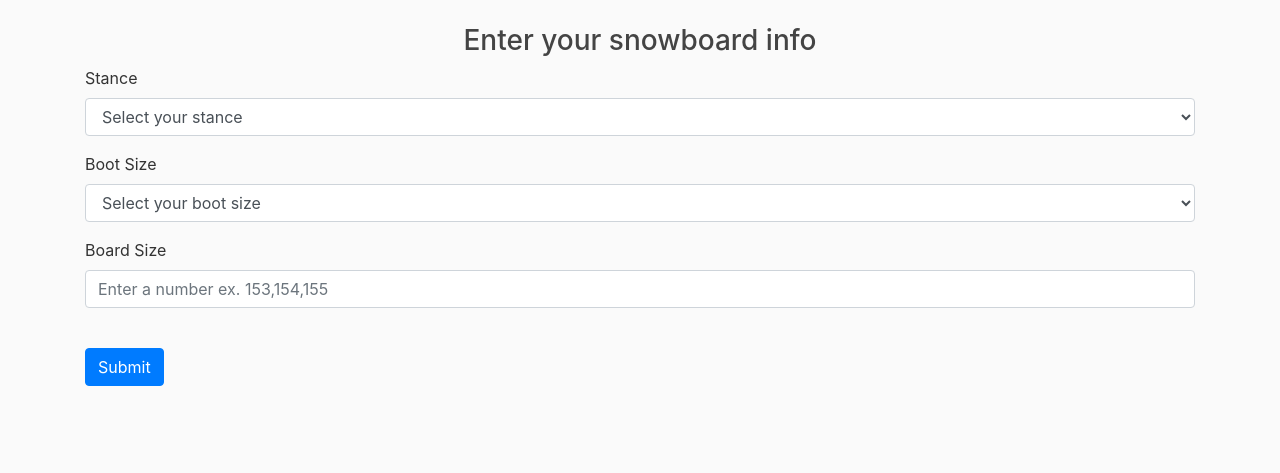
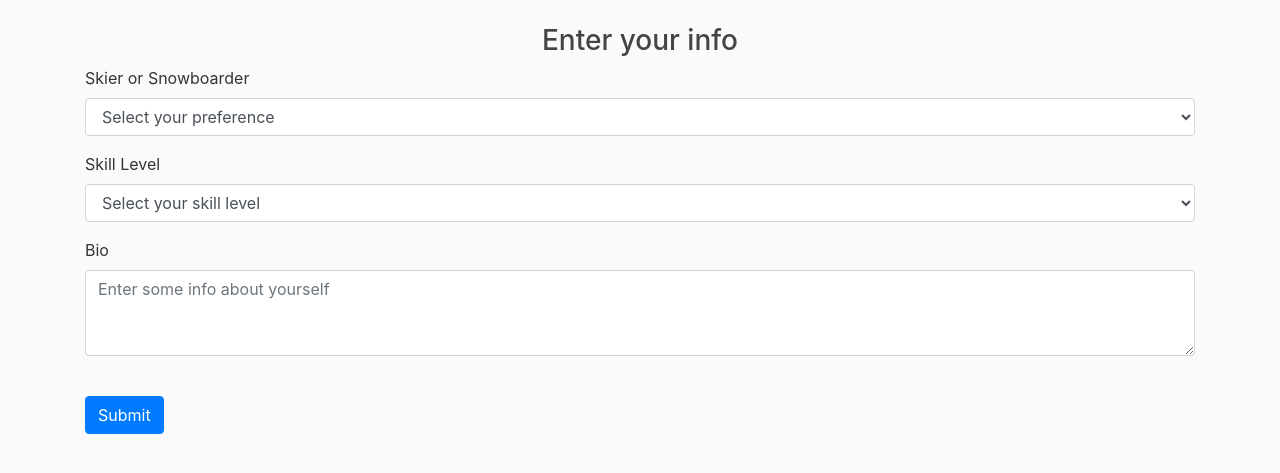
Before and after one commit to halfgreen12/tahoesnowrides.com, a Flask app: page /info in a window 1280 px wide. Shown: the part 56-529 px from the top of the page. Run offline with Flask 2, Linux system fonts and the light colour scheme; the visitor is signed in with stand-in values (Sample User, id 1); some libraries are stand-ins or nearby versions.

Commit message:
changed website to take in and display new rider information (skier/snowboarder, skill level, etc)

```diff
--- a/website/auth.py
+++ b/website/auth.py
@@ -66,20 +66,21 @@ def sign_up():
     return render_template("sign_up.html", user=current_user)
 
 
+# TODO: add link for facebook profile
 # page for user to add their snowboard info after signing up
 @auth.route('/info', methods=['GET', 'POST'])
 @login_required
 def info():
     if request.method == 'POST':
-        stance_input = request.form.get('stance')
-        boot_size_input = request.form.get('boot_size')
-        board_size_input = request.form.get('board_size')
+        skier_or_snowboarder = request.form.get('skier_or_snowboarder')
+        skill_level = request.form.get('skill_level')
+        bio = request.form.get('bio')
 
         user_id = current_user.id
         user = User.query.filter_by(id=user_id).first()
-        user.stance = stance_input
-        user.boot_size = boot_size_input
-        user.board_size = board_size_input
+        user.skier_or_snowboarder = skier_or_snowboarder
+        user.skill_level = skill_level
+        user.bio = bio
         db.session.commit()
         flash("Profile complete.", category="success")
         return redirect(url_for('views.home'))
--- a/website/models.py
+++ b/website/models.py
@@ -10,9 +10,9 @@ class User(db.Model, UserMixin):
     password = db.Column(db.String(150))
     full_name = db.Column(db.String(150))
 
-    stance = db.Column(db.String(50))
-    board_size = db.Column(db.String(50))
-    boot_size = db.Column(db.String(50))
+    skier_or_snowboarder = db.Column(db.String(50))
+    skill_level = db.Column(db.String(50))
+    bio = db.Column(db.String(1000))
 
     posts = db.relationship('Posts', backref='author', lazy=True)
 
--- a/website/templates/info.html
+++ b/website/templates/info.html
@@ -5,43 +5,32 @@
 
 <form method="POST">
     <br>
-    <h3 align="center">Enter your snowboard info</h3>
+    <h3 align="center">Enter your info</h3>
         <div class="form-group">
-          <label for="stance">Stance</label>
-          <select class="form-control" name="stance" id="stance">
-            <option value="" disabled selected>Select your stance</option>
-            <option>Regular</option>
-            <option>Goofy</option>
+          <label for="skier_or_snowboarder">Skier or Snowboarder</label>
+          <select class="form-control" name="skier_or_snowboarder" id="skier_or_snowboarder">
+            <option value="" disabled selected>Select your preference</option>
+            <option>Skier</option>
+            <option>Snowboarder</option>
+              <option>Both</option>
           </select>
         </div>
         <div class="form-group">
-          <label for="boot_size">Boot Size</label>
-            <select class="form-control" name="boot_size" id="boot_size">
-              <option value="" disabled selected>Select your boot size</option>
-              <option>6</option>
-              <option>6.5</option>
-              <option>7</option>
-              <option>7.5</option>
-              <option>8</option>
-              <option>8.5</option>
-              <option>9</option>
-              <option>9.5</option>
-              <option>10</option>
-              <option>10.5</option>
-              <option>11</option>
-              <option>11.5</option>
-              <option>12</option>
-              <option>12.5</option>
-              <option>13</option>
+          <label for="skill_level">Skill Level</label>
+            <select class="form-control" name="skill_level" id="skill_level">
+              <option value="" disabled selected>Select your skill level</option>
+              <option>Beginner</option>
+              <option>Intermediate</option>
+              <option>Advanced</option>
             </select>
         </div>
         <div class="form-group">
-          <label for="board_size">Board Size</label>
-          <input type="text"
-                 class="form-control"
-                 name="board_size"
-                 id="board_size"
-                 placeholder="Enter a number ex. 153,154,155">
+          <label for="bio">Bio</label>
+          <textarea class="form-control"
+                 name="bio"
+                 id="bio"
+                 placeholder="Enter some info about yourself"
+                 rows="3"></textarea>
         </div>
     <br />
     <button type="submit" class="btn btn-primary">Submit</button>
```
Also changed, not shown: website/templates/home.html (+10 -6 lines), website/templates/user_profile.html (+4 -4 lines), website/views.py (+5 -5 lines).
